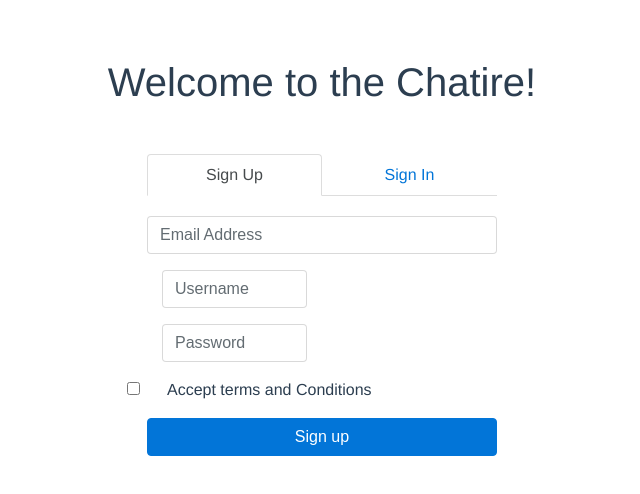
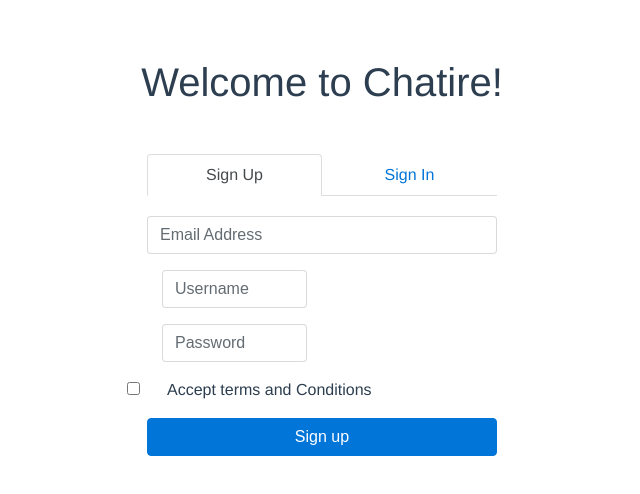
Before and after one commit to alex08neo/Chatire, a Vue app in the folder chatire-frontend/: page /#/auth in a window 1280 px wide. Shown: the top 494 px of the page, without its empty margins (318-958 px from the left). Built offline with nearby package versions, Linux system fonts and the light colour scheme.

Commit message:
Fixed Typo in Login/Signup page

```diff
--- a/chatire-frontend/src/components/UserAuth.vue
+++ b/chatire-frontend/src/components/UserAuth.vue
@@ -1,6 +1,6 @@
 <template>
   <div class="container">
-    <h1 class="text-center">Welcome to the Chatire!</h1>
+    <h1 class="text-center">Welcome to Chatire!</h1>
     <div id="auth-container" class="row">
       <div class="col-sm-4 offset-sm-4">
         <ul class="nav nav-tabs nav-justified" id="myTab" role="tablist">
```
